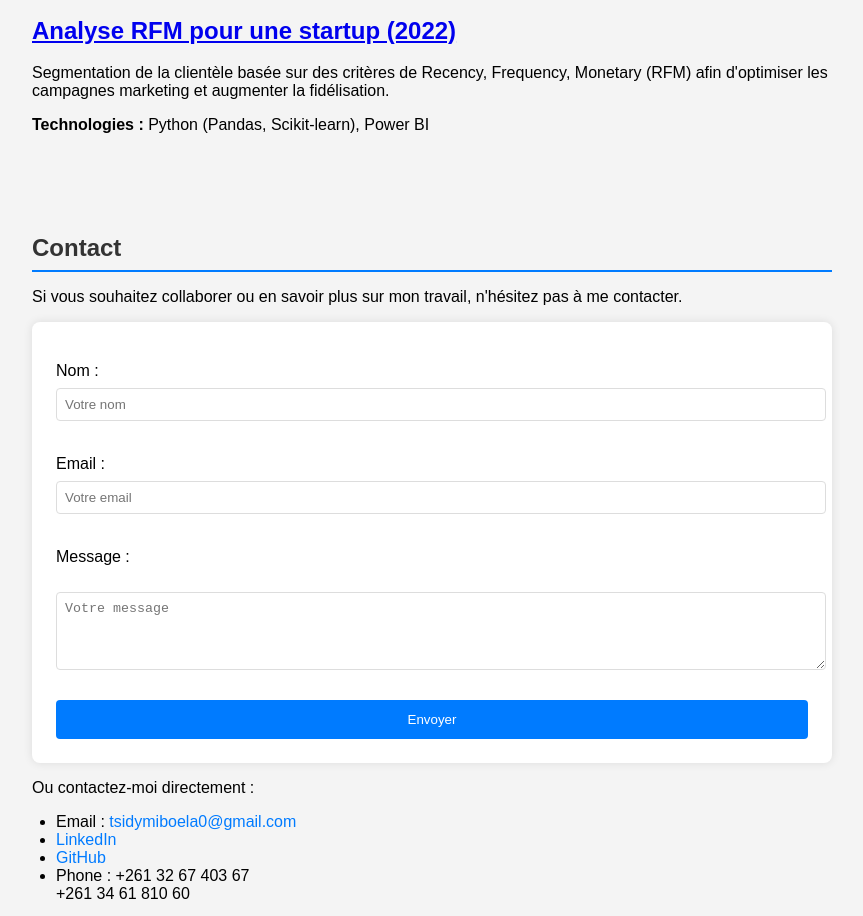
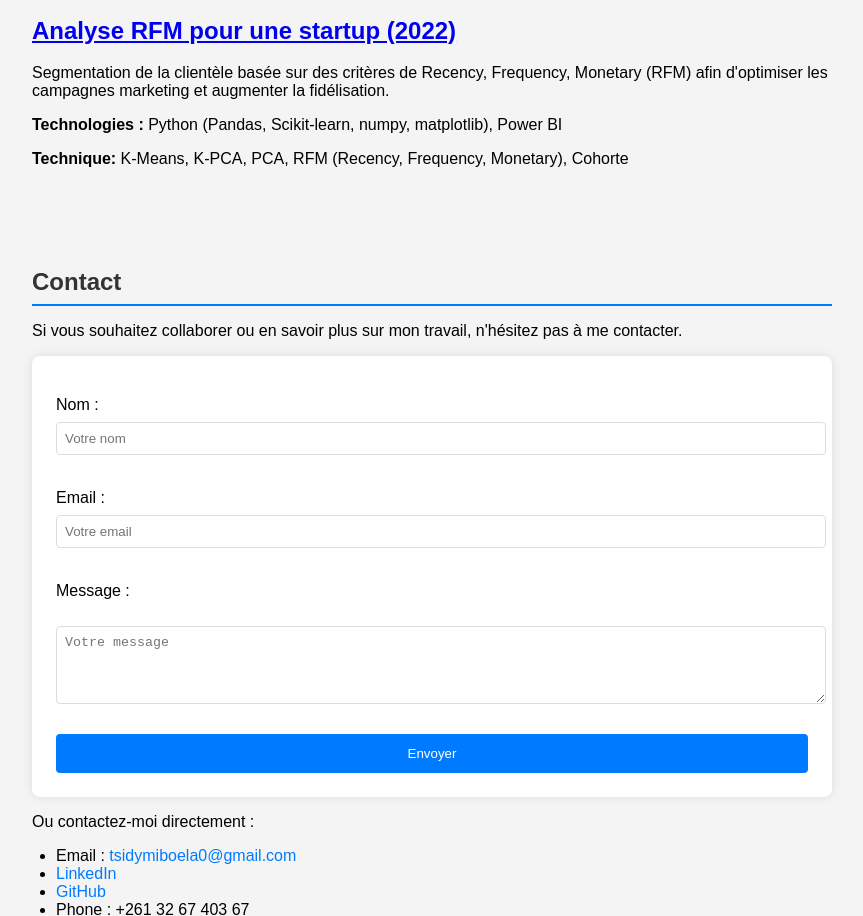
Before and after one commit to tsidy/tsidy.github.io, a plain HTML site: page index.html in a window 1280 px wide. Shown: the part 899-1815 px from the top of the page, without its empty margins (208-1071 px from the left). Drawn offline with nearby package versions, Linux system fonts and the light colour scheme.

Commit message:
portfolio

```diff
--- a/index.html
+++ b/index.html
@@ -3,7 +3,7 @@
 <head>
     <meta charset="UTF-8">
     <meta name="viewport" content="width=device-width, initial-scale=1.0">
-    <title>Andriniaina RAKOTOZAFY Porfolio</title>
+    <title>Andriniaina RAKOTOZAFY Portfolio</title>
     <link rel="stylesheet" href="style.css"> <!-- Lien vers le fichier CSS -->
     <!-- Inclure la bibliothèque EmailJS -->
     <script type="text/javascript" src="https://cdn.jsdelivr.net/npm/@emailjs/browser@4/dist/email.min.js"></script>
@@ -90,7 +90,8 @@
         <article>
             <h2><a href="projet-rfm.html">Analyse RFM pour une startup (2022)</a></h2>
             <p>Segmentation de la clientèle basée sur des critères de Recency, Frequency, Monetary (RFM) afin d'optimiser les campagnes marketing et augmenter la fidélisation.</p>
-            <p><strong>Technologies :</strong> Python (Pandas, Scikit-learn), Power BI</p>
+            <p><strong>Technologies :</strong> Python (Pandas, Scikit-learn, numpy, matplotlib), Power BI</p>
+            <p> <strong>Technique: </strong> K-Means, K-PCA, PCA, RFM (Recency, Frequency, Monetary), Cohorte</p>
         </article>
         <!-- Ajouter d'autres projets ici -->
     </section>
```
